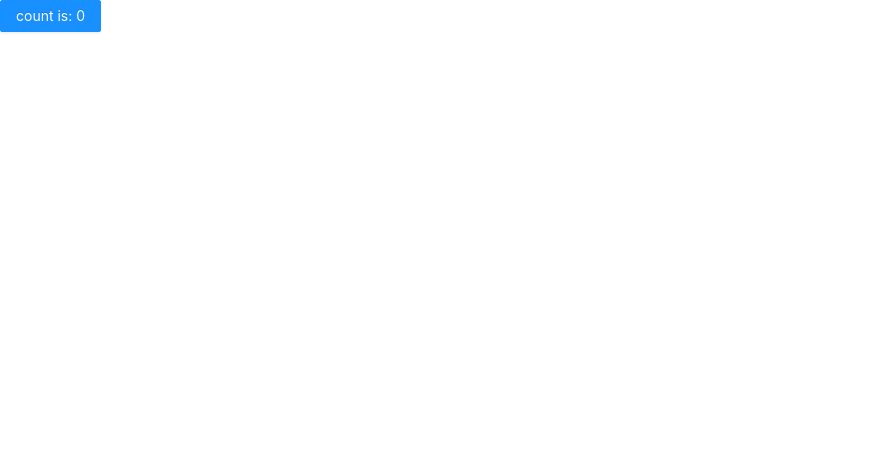
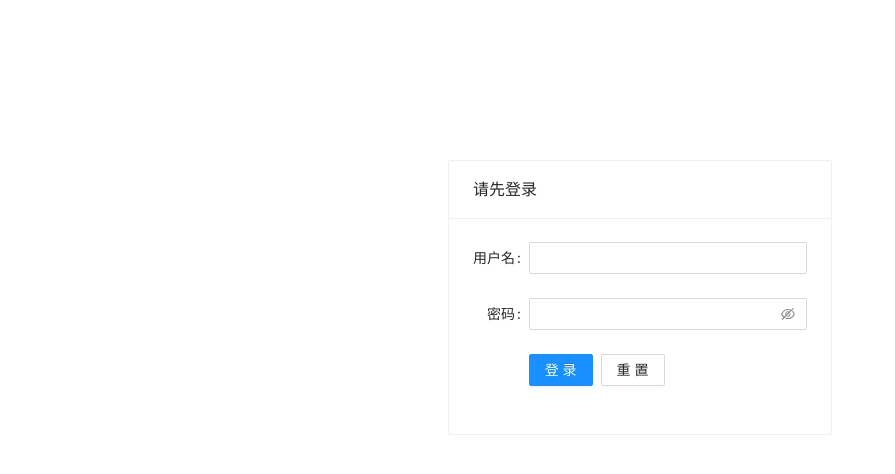
Before and after one commit to iihll/react-moba, a React (Vite) app in the folder admin/: page /login in a window 1280 px wide. Shown: the top 474 px of the page, without its empty margins (0-895 px from the left). Built offline with nearby package versions, Linux system fonts and the light colour scheme.

Commit message:
admin-feat: Login 页面

```diff
--- a/admin/src/pages/About/index.jsx
+++ b/admin/src/pages/About/index.jsx
@@ -2,6 +2,6 @@ import React, { Component } from 'react'
 
 export default class About extends Component {
   render() {
-    return <h1>欢迎，这里是About</h1>
+    return <h1>About</h1>
   }
 }
--- a/admin/src/pages/App/index.jsx
+++ b/admin/src/pages/App/index.jsx
@@ -1,18 +1,10 @@
 import React, { useState } from 'react'
 import Router from '@/router'
-import { Button } from 'antd'
 
 function App() {
-  const [count, setCount] = useState(0)
-
   return (
     <div className="App">
-      <header className="App-header">
-        <Button type="primary" onClick={() => setCount(count => count + 1)}>
-          count is: {count}
-        </Button>
-        <Router />
-      </header>
+      <Router />
     </div>
   )
 }
--- a/admin/src/pages/Home/index.jsx
+++ b/admin/src/pages/Home/index.jsx
@@ -2,6 +2,6 @@ import React, { Component } from 'react'
 
 export default class Home extends Component {
   render() {
-    return <h1>欢迎，这里是Home</h1>
+    return <h1>Home</h1>
   }
 }
--- /dev/null
+++ b/admin/src/pages/Login/index.jsx
@@ -0,0 +1,32 @@
+import React, { Component } from 'react'
+import { Card, Form, Input, Button, Space } from 'antd'
+import './index.less'
+
+export default class Login extends Component {
+  onFinish = values => {
+    console.log('Success:', values)
+  }
+
+  render() {
+    return (
+      <Card title="请先登录" className="login-card">
+        <Form labelCol={{ span: 4 }} onFinish={this.onFinish}>
+          <Form.Item label="用户名" name="username">
+            <Input></Input>
+          </Form.Item>
+          <Form.Item label="密码" name="password">
+            <Input.Password autoComplete="true"></Input.Password>
+          </Form.Item>
+          <Form.Item wrapperCol={{ offset: 4 }}>
+            <Space>
+              <Button type="primary" htmlType="submit">
+                登录
+              </Button>
+              <Button>重置</Button>
+            </Space>
+          </Form.Item>
+        </Form>
+      </Card>
+    )
+  }
+}
--- /dev/null
+++ b/admin/src/pages/Login/index.less
@@ -0,0 +1,4 @@
+.login-card {
+  width: 24rem;
+  margin: 10rem auto;
+}
--- a/admin/src/router/index.jsx
+++ b/admin/src/router/index.jsx
@@ -1,6 +1,7 @@
 import React from 'react'
 import Home from '@/pages/Home'
 import About from '@/pages/About'
+import Login from '@/pages/Login'
 import { BrowserRouter as Router, Route } from 'react-router-dom'
 
 function router() {
@@ -8,6 +9,7 @@ function router() {
     <Router>
       <Route path="/" exact component={Home} />
       <Route path="/about" component={About} />
+      <Route path="/login" component={Login} />
     </Router>
   )
 }
```
